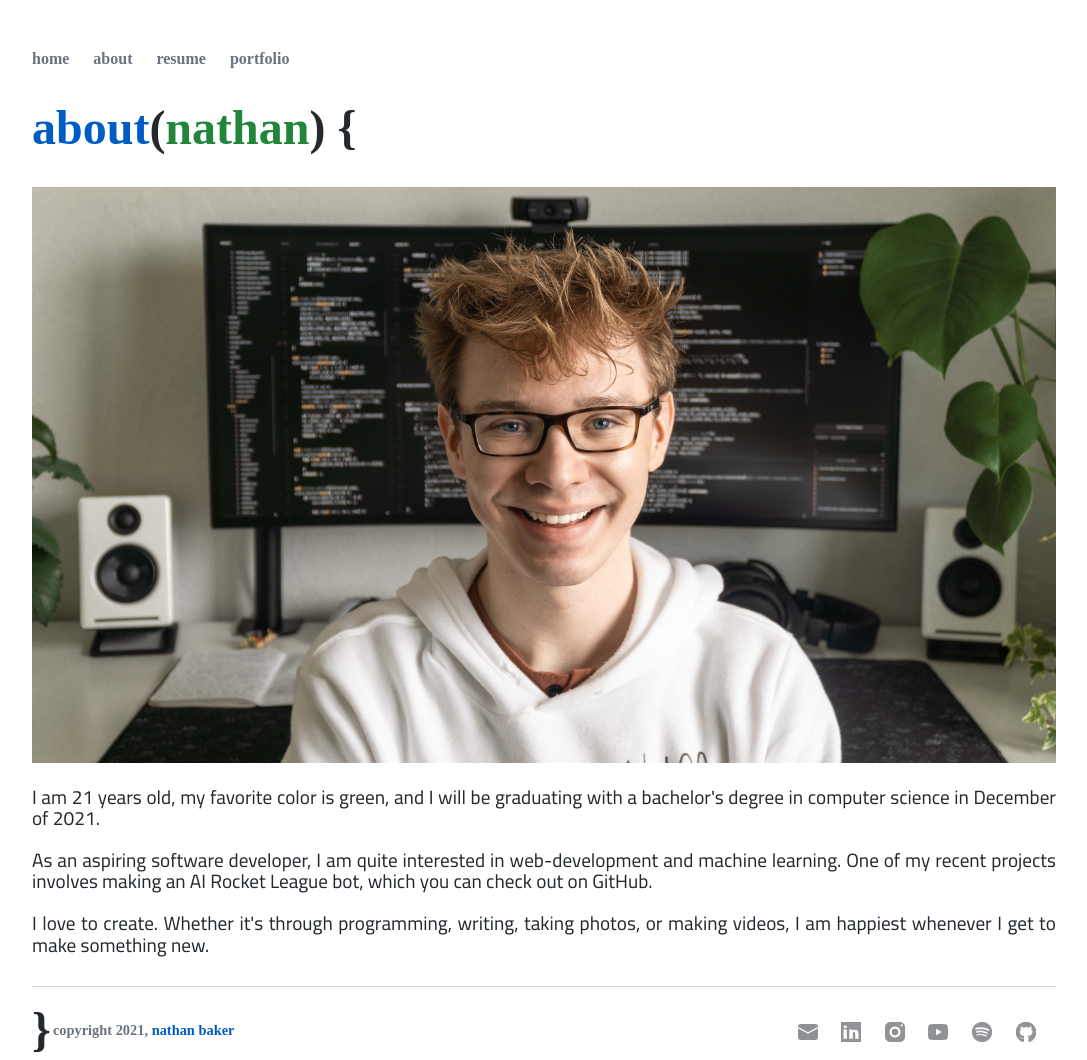
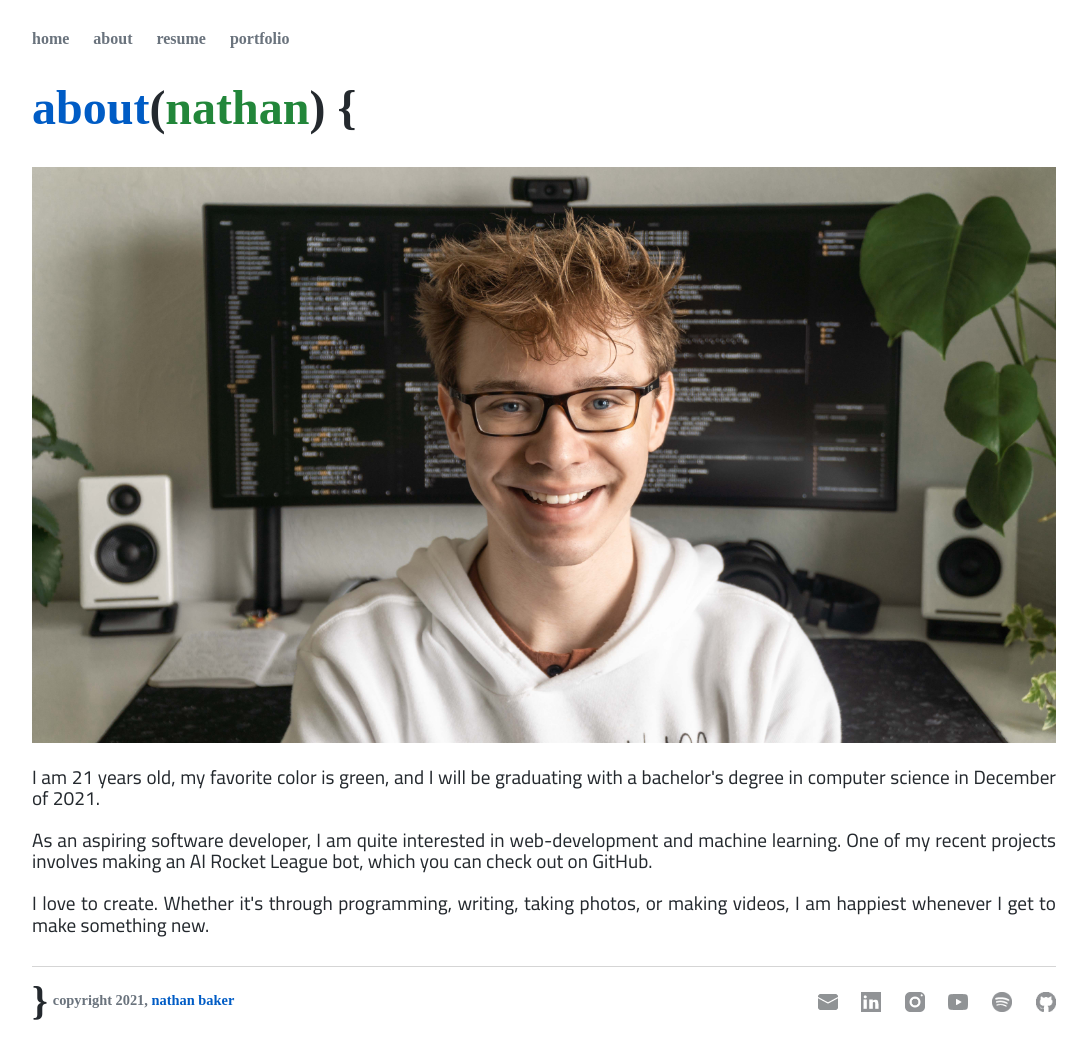
Before and after one commit to nate-bake/natebake.github.io, a plain HTML site: page about/index.html in a window 1280 px wide. Shown: the whole page, without its empty margins (96-1183 px from the left). Drawn offline with Linux system fonts and the light colour scheme; a web font is replaced by a local one.

Commit message:
resized fonts

```diff
--- a/css/main.css
+++ b/css/main.css
@@ -87,7 +87,7 @@
 }
 
 body {
-    margin: 50px auto;
+    margin: 30px auto;
     width: 80%;
 }
 
@@ -179,19 +179,22 @@ body {
 }
 
 .closing-brace {
-    margin-top: 15px;
+    font-size: 40px;
+    margin-top: 10px;
     margin-bottom: 0px;
-    margin-right: -10px;
+    margin-right: -5px;
 }
 
 .footer-list {
-    margin-top: 35px;
+    margin-top: 25px;
+    margin-right: -20px;
 }
 
 footer {
     border-top: 1px solid #d5d5d5;
     font-size: 0.9rem;
     margin-top: 30px;
+    padding-bottom: 50px;
     /* position: fixed;
     width: 80%;
     height: 100px;
@@ -249,11 +252,20 @@ footer img:hover {
 } */
 
 @media (max-aspect-ratio: 5/7) {
+    h1 {
+        font-size: 1.9rem;
+    }
+
+    nav {
+        font-size: 0.95rem;
+        margin-right: -20px;
+    }
+
     .footer-list {
         float: right;
         text-align: right;
         width: 100%;
-        margin-top: -54px;
+        margin-top: -48px;
     }
 
     .footer-links {
```
